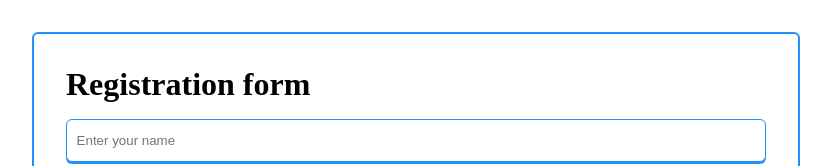
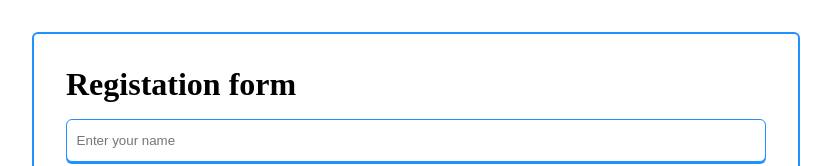
Before and after one commit to Nesopie/regform, a plain HTML site: page index.html in a window 1280 px wide. Shown: the top 166 px of the page, without its empty margins (224-1055 px from the left). Drawn offline with Linux system fonts and the light colour scheme.

Commit message:
updated the file

```diff
--- a/index.html
+++ b/index.html
@@ -14,11 +14,11 @@
             rel="stylesheet"
             href="styles.css"
         />
-        <title>Registration form</title>
+        <title>Registration form is here!!!</title>
     </head>
     <body>
         <div class="form-container">
-            <h1>Registration form</h1>
+            <h1>Registation form</h1>
             <form action="submit.html">
                 <input
                     type="text"
```
